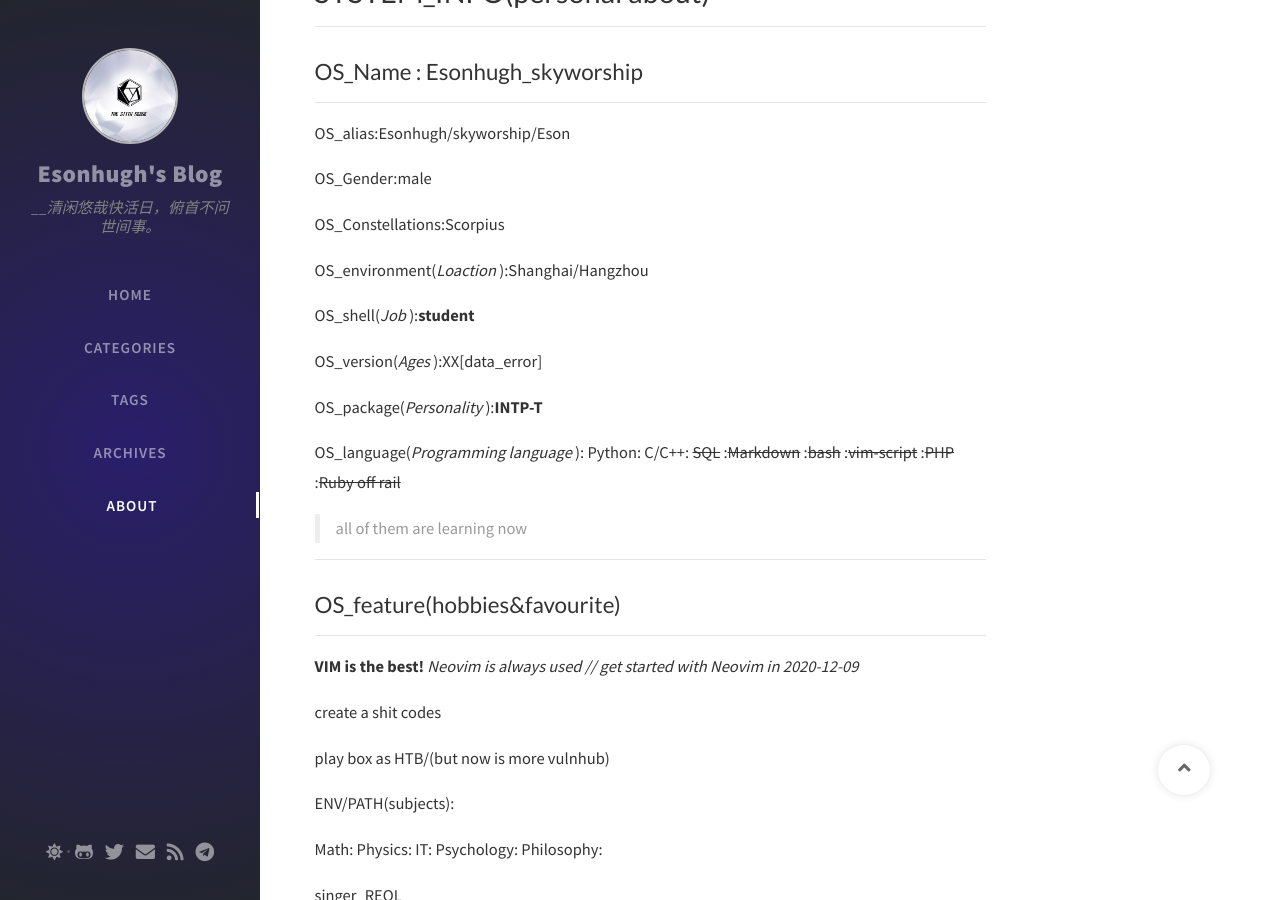
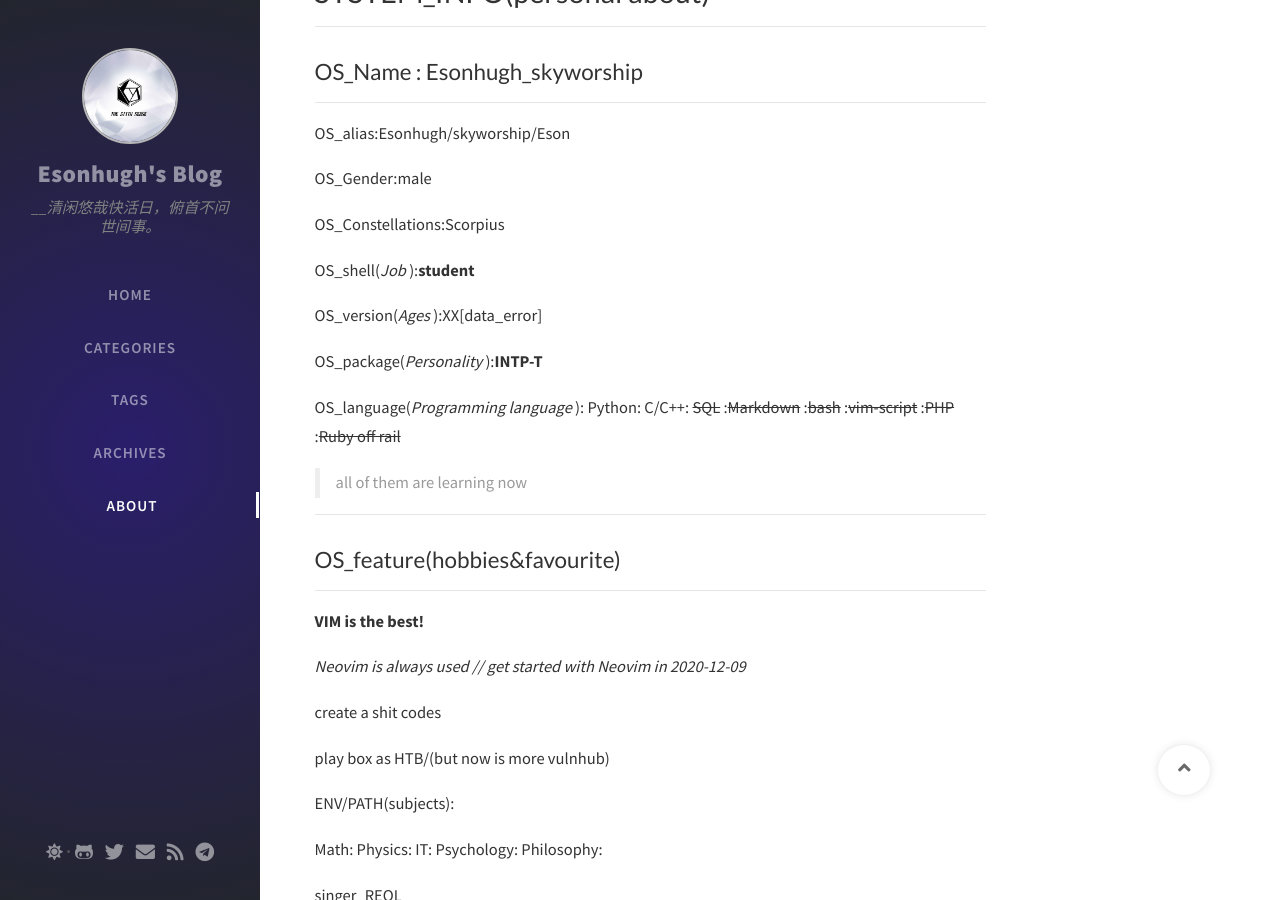
Before and after one commit to Hdu-ZhangYi/Hdu-ZhangYi.github.io, a Jekyll site: the page built from tabs/about.md, in a window 1280 px wide and 900 px high, scrolled down 330 px. Built offline with Jekyll 4.4.1, drawn with Linux system fonts in a browser that asks for light colours; nearby versions of some CDN libraries; comment, search, counter and statistics services are not loaded; some of the changed lines change nothing that is shown.

Commit message:
update data

```diff
--- a/tabs/about.md
+++ b/tabs/about.md
@@ -30,8 +30,6 @@ OS_Gender:male
 
 OS_Constellations:Scorpius
 
-OS_environment(*Loaction*):Shanghai/Hangzhou
-
 OS_shell(*Job*):__student__
 
 OS_version(*Ages*):XX[data_error]
@@ -43,7 +41,6 @@ OS_language(*Programming language*): Python: C/C++: ~~SQL~~ :~~Markdown~~ :~~bas
 > all of them are learning now
 
 
-
 ---
 
 ## OS_feature(hobbies&favourite)
@@ -51,6 +48,7 @@ OS_language(*Programming language*): Python: C/C++: ~~SQL~~ :~~Markdown~~ :~~bas
 ---
 
 **VIM  is the best!**
+
 *Neovim is always used // get started with Neovim in 2020-12-09*
 
 
@@ -131,7 +129,7 @@ CRH6F-A-0464|[https://hydropwr.ca/](https://hydropwr.ca/)|"10th grade pseudo-gee
 atsud0(小雪雪)|[https://atsud0.me/](https://atsud0.me/)|"Procrastination is the thief of time."
 LeiBlog|[https://leiblog.wang/](https://leiblog.wang/)|"LeiBlog"
 isabellainori|[https://isabellainori.github.io](https://isabellainori.github.io)|"不定期跟新个人碎碎念&学习笔记,欢迎浏览!"
-MiaoTony|[https://miaotony.xyz/](https://miaotony.xyz/)|"MiaoOOW"
+MiaoTony|[https://miaotony.xyz/](https://miaotony.xyz/)|"MeoW"
 
 
 <!--
```
